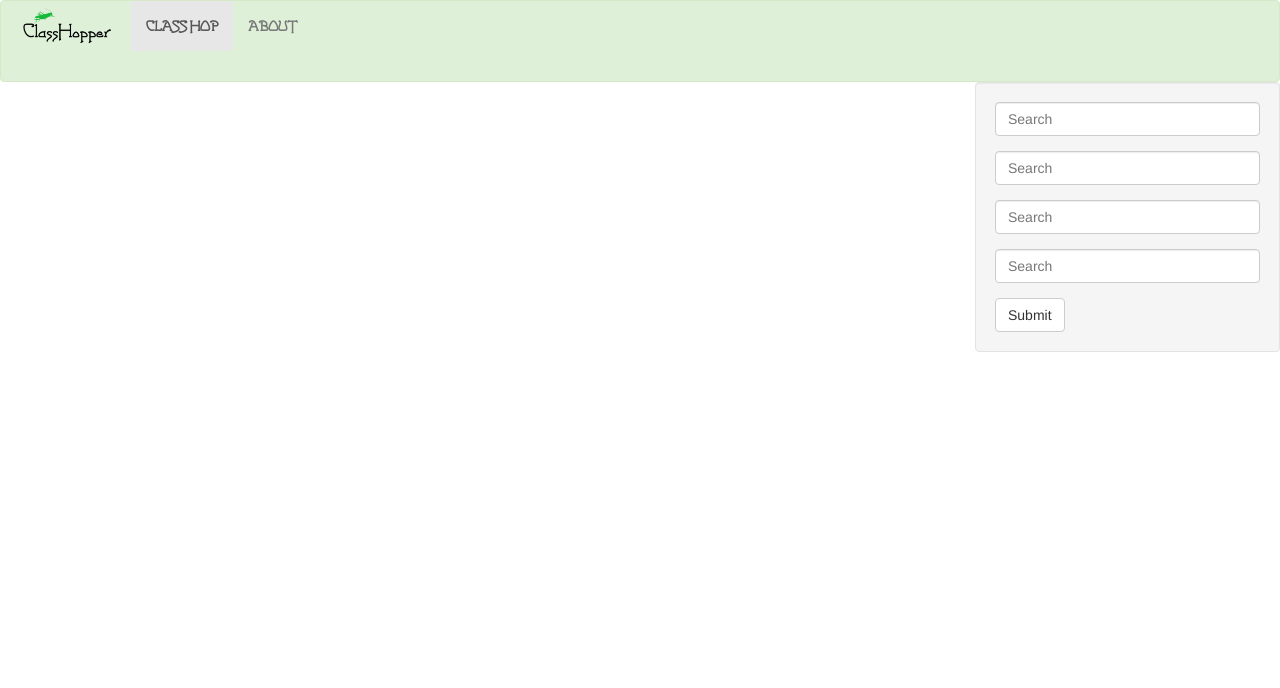
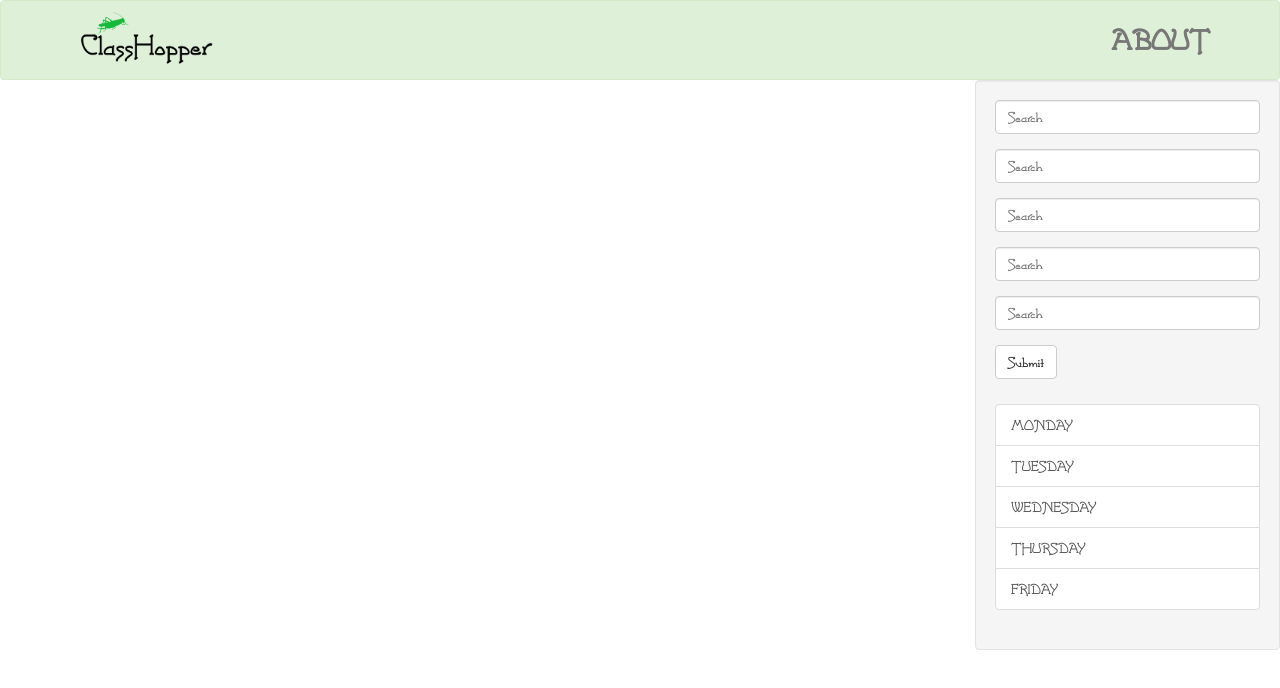
Before and after one commit to Utsav2/CS411-Project, a website: page templates/HTMLPage.html in a window 1280 px wide. Drawn offline with Linux system fonts and the light colour scheme; files that its build step writes are made by us from their sources; files whose address does not match are found by name.

Commit message:
push these for me

```diff
--- a/templates/HTMLPage.html
+++ b/templates/HTMLPage.html
@@ -7,22 +7,24 @@
         <title></title>
         <link href="bootstrap.css" rel="stylesheet">
     </head>
-    <body>
-        <nav class="navbar navbar-default" role="navigation" style="margin-bottom: 0px">
-            <div class="container-fluid">
+    <body style="font-family: Grasshopper">
+        <nav class="navbar navbar-default" role="navigation" style="margin-bottom: 0px; height: 80px">
+            <div class="container" style="height: 80px">
             <!-- Brand and toggle get grouped for better mobile display -->
                 <div class="navbar-header" style="height: 80px">
-                    <a class="navbar-brand" href="#"><img src="Image003.png" style="max-height: 100%; width:  100px" alt="logo"></a>
+                    <a class="navbar-brand" style="height: 80px" href="#"><img src="Image003.png" style="max-height: 100%; width:  150px" alt="logo"></a>
                 </div>
-                <ul class="nav navbar-nav" style="font-family: GrassHopper" >
-                    <li class="active"><a href="#"><b>CLASS HOP</b></a></li>
-                    <li><a href="#"><b>ABOUT</b></a></li>
-                  </ul>
+                <ul class="nav navbar-nav navbar-right" style="font-family: GrassHopper; height: 79px">
+                    <li><a href="#" style="text-align: center;height: 79px;min-height: 10em;display: table-cell;vertical-align: middle; font-size: 28px"><b>ABOUT</b></a></li>
+                </ul>
             </div>
         </nav>
         <div class="col-lg-3 pull-right" style="padding-right: 0px">
-            <div class="well">
+            <div class="well" style="margin-bottom: 0px">
                 <form class="center-block" role="search">
+                    <div class="form-group">
+                        <input type="text" class="form-control" placeholder="Search">
+                    </div>
                     <div class="form-group">
                         <input type="text" class="form-control" placeholder="Search">
                     </div>
@@ -37,9 +39,16 @@
                     </div>
                     <button type="submit" class="btn btn-default">Submit</button>
                 </form>
+                <div class="list-group" style="margin-top: 25px" role="tablist">
+                  <a href ="#HTMLPage.html" class="list-group-item">MONDAY</a>
+                  <a href ="#HTMLPage.html" class="list-group-item">TUESDAY</a>
+                  <a href ="#HTMLPage.html" class="list-group-item">WEDNESDAY</a>
+                  <a href ="#HTMLPage.html" class="list-group-item">THURSDAY</a>
+                  <a href ="#HTMLPage.html" class="list-group-item">FRIDAY</a>
+                </div>
             </div>
         </div>
         <script src="jquery-1.11.0.js"></script>
-        <script src="bootstrap.min.js"></script>
+        <script src="bootstrap.js"></script>
     </body>
 </html>
```
Also changed, not shown: static/bootstrap.css, 1 other file.
